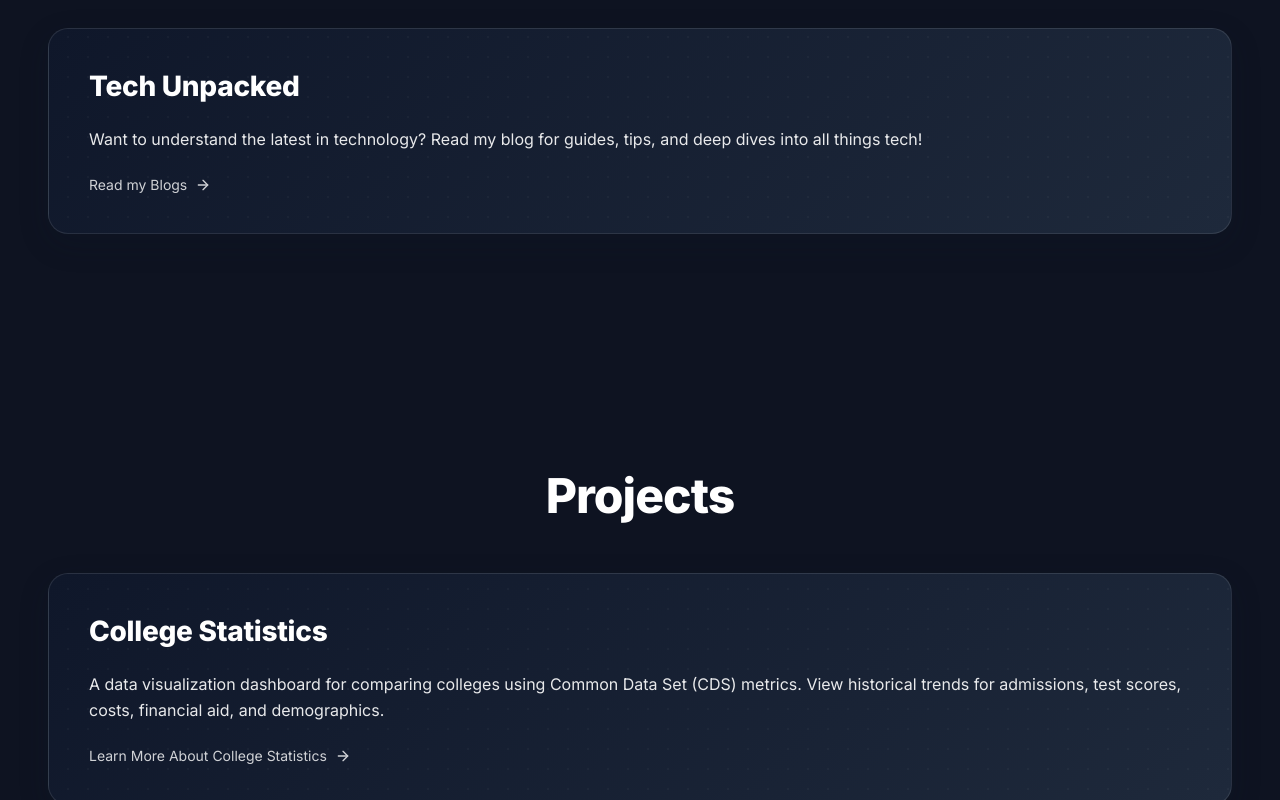
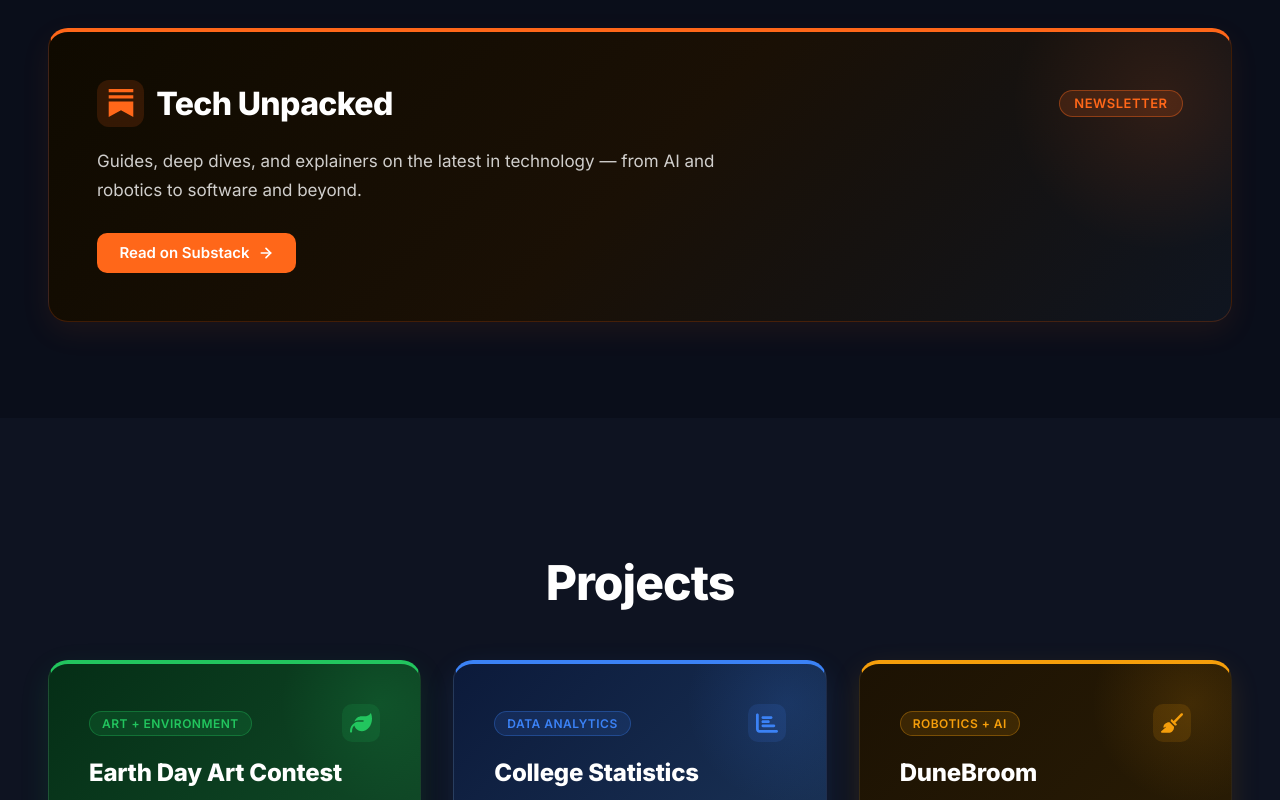
Before and after one commit to groverneev/Neev_Website, a Next.js app: page / in a window 1280 px wide. Shown: the part 960-1760 px from the top of the page. Built offline with nearby package versions, Linux system fonts and the light colour scheme.

Commit message:
much more colorful

```diff
--- a/components/BlogSection.tsx
+++ b/components/BlogSection.tsx
@@ -1,12 +1,14 @@
 "use client";
+
+import { SiSubstack } from "react-icons/si";
 
 export default function BlogSection() {
   return (
     <section
-      id="projects"
+      id="blog"
       style={{
         padding: "6rem 2rem",
-        background: "#0E1321",
+        background: "#0a0e1a",
         textAlign: "center",
       }}
     >
@@ -19,20 +21,16 @@ export default function BlogSection() {
           letterSpacing: "-0.02em",
         }}
       >
-        Blogs
+        Blog
       </h2>
 
       <div
         style={{
           maxWidth: 1200,
           margin: "0 auto",
-          display: "grid",
-          gridTemplateColumns: "repeat(auto-fit, minmax(350px, 1fr))",
-          gap: "2rem",
           padding: "0 1rem",
         }}
       >
-        {/* DuneBroom Project */}
         <a
           href="https://techunpacked.substack.com"
           target="_blank"
@@ -45,105 +43,159 @@ export default function BlogSection() {
         >
           <div
             style={{
-              background: "linear-gradient(135deg, #0f172a 0%, #1e293b 100%)",
+              background:
+                "linear-gradient(135deg, #0f0a00 0%, #1a1005 50%, #0f1520 100%)",
               borderRadius: "20px",
-              padding: "2.5rem",
+              padding: "3rem",
               color: "#fff",
               textAlign: "left",
               transition: "all 0.3s ease",
-              boxShadow: "0 10px 30px rgba(15, 23, 42, 0.2)",
-              border: "1px solid rgba(255, 255, 255, 0.1)",
+              boxShadow: "0 10px 30px rgba(255, 103, 25, 0.08)",
+              border: "1px solid rgba(255, 103, 25, 0.2)",
+              borderTop: "4px solid #ff6719",
               position: "relative",
               overflow: "hidden",
               cursor: "pointer",
             }}
             onMouseEnter={(e) => {
-              e.currentTarget.style.transform = "translateY(-8px)";
+              e.currentTarget.style.transform = "translateY(-6px)";
               e.currentTarget.style.boxShadow =
-                "0 20px 40px rgba(15, 23, 42, 0.3)";
+                "0 20px 40px rgba(255, 103, 25, 0.15)";
             }}
             onMouseLeave={(e) => {
               e.currentTarget.style.transform = "translateY(0)";
               e.currentTarget.style.boxShadow =
-                "0 10px 30px rgba(15, 23, 42, 0.2)";
+                "0 10px 30px rgba(255, 103, 25, 0.08)";
             }}
           >
-            {/* Background Pattern */}
+            {/* Background glow */}
             <div
               style={{
                 position: "absolute",
-                top: "-50%",
-                right: "-50%",
-                width: "200%",
-                height: "200%",
+                top: "-80px",
+                right: "-80px",
+                width: "300px",
+                height: "300px",
                 background:
-                  "radial-gradient(circle, rgba(255,255,255,0.1) 1px, transparent 1px)",
-                backgroundSize: "20px 20px",
-                opacity: 0.3,
+                  "radial-gradient(circle, rgba(255, 103, 25, 0.12) 0%, transparent 70%)",
                 zIndex: 0,
               }}
             />
 
             {/* Content */}
-            <div style={{ position: "relative", zIndex: 1 }}>
+            <div
+              style={{
+                position: "relative",
+                zIndex: 1,
+                display: "flex",
+                flexDirection: "column",
+                gap: "1.25rem",
+              }}
+            >
+              {/* Top row: icon + newsletter tag */}
               <div
                 style={{
                   display: "flex",
                   alignItems: "center",
+                  justifyContent: "space-between",
+                  flexWrap: "wrap",
                   gap: "1rem",
-                  marginBottom: "1.5rem",
                 }}
               >
+                <div
+                  style={{
+                    display: "flex",
+                    alignItems: "center",
+                    gap: "0.75rem",
+                  }}
+                >
+                  <div
+                    style={{
+                      background: "rgba(255, 103, 25, 0.15)",
+                      borderRadius: "12px",
+                      padding: "0.6rem",
+                      display: "flex",
+                      alignItems: "center",
+                      justifyContent: "center",
+                    }}
+                  >
+                    <SiSubstack size={28} color="#ff6719" />
+                  </div>
                   <h3
                     style={{
-                    fontSize: 28,
+                      fontSize: 32,
                       fontWeight: 700,
                       margin: 0,
-                    letterSpacing: "-0.01em",
+                      letterSpacing: "-0.02em",
                     }}
                   >
                     Tech Unpacked
                   </h3>
                 </div>
 
+                {/* Newsletter tag */}
+                <span
+                  style={{
+                    background: "rgba(255, 103, 25, 0.15)",
+                    border: "1px solid rgba(255, 103, 25, 0.4)",
+                    color: "#ff6719",
+                    borderRadius: "999px",
+                    padding: "0.3rem 0.9rem",
+                    fontSize: 13,
+                    fontWeight: 600,
+                    letterSpacing: "0.04em",
+                    textTransform: "uppercase",
+                  }}
+                >
+                  Newsletter
+                </span>
+              </div>
+
               <p
                 style={{
-                  fontSize: 16,
-                  lineHeight: 1.6,
+                  fontSize: 17,
+                  lineHeight: 1.7,
                   margin: 0,
-                  opacity: 0.9,
-                  maxWidth: "100%",
+                  color: "rgba(255,255,255,0.8)",
+                  maxWidth: "680px",
                 }}
               >
-                Want to understand the latest in technology? Read my blog for
-                guides, tips, and deep dives into all things tech!
+                Guides, deep dives, and explainers on the latest in technology —
+                from AI and robotics to software and beyond.
               </p>
 
-              <div
+              {/* CTA button */}
+              <div>
+                <span
                   style={{
-                  marginTop: "1.5rem",
-                  display: "flex",
+                    display: "inline-flex",
                     alignItems: "center",
                     gap: "0.5rem",
-                  opacity: 0.8,
-                  fontSize: 14,
-                  fontWeight: 500,
+                    background: "#ff6719",
+                    color: "#fff",
+                    fontWeight: 600,
+                    fontSize: 15,
+                    borderRadius: "10px",
+                    padding: "0.65rem 1.4rem",
+                    marginTop: "0.5rem",
+                    transition: "background 0.2s ease",
                   }}
                 >
-                <span>Read my Blogs</span>
+                  Read on Substack
                   <svg
                     width="16"
                     height="16"
                     viewBox="0 0 24 24"
                     fill="none"
                     stroke="currentColor"
-                  strokeWidth="2"
+                    strokeWidth="2.5"
                     strokeLinecap="round"
                     strokeLinejoin="round"
                   >
                     <path d="M5 12h14" />
                     <path d="m12 5 7 7-7 7" />
                   </svg>
+                </span>
               </div>
             </div>
           </div>
--- a/components/ProjectsSection.tsx
+++ b/components/ProjectsSection.tsx
@@ -1,6 +1,61 @@
 "use client";
 
-import { FaBroom } from "react-icons/fa6";
+import { FaBroom, FaLeaf, FaChartBar, FaHandshake } from "react-icons/fa6";
+
+const projects = [
+  {
+    href: "https://earthdayartcontest.vercel.app",
+    accent: "#22c55e",
+    gradient: "linear-gradient(135deg, #052e16 0%, #14532d 100%)",
+    shadowColor: "rgba(34, 197, 94, 0.12)",
+    shadowHoverColor: "rgba(34, 197, 94, 0.22)",
+    tag: "Art + Environment",
+    icon: <FaLeaf size={22} color="#22c55e" />,
+    title: "Earth Day Art Contest",
+    description:
+      "An art competition for ages 5–17 celebrating Earth Day 2026, with prizes across two age groups. Encouraging young artists to connect creativity with environmental awareness.",
+    cta: "Visit →",
+  },
+  {
+    href: "https://collegestatistics.org",
+    accent: "#3b82f6",
+    gradient: "linear-gradient(135deg, #0c1a3a 0%, #1e3a5f 100%)",
+    shadowColor: "rgba(59, 130, 246, 0.12)",
+    shadowHoverColor: "rgba(59, 130, 246, 0.22)",
+    tag: "Data Analytics",
+    icon: <FaChartBar size={22} color="#3b82f6" />,
+    title: "College Statistics",
+    description:
+      "A data visualization dashboard comparing universities using Common Data Set metrics — acceptance rates, costs, SAT scores, financial aid, and demographics over time.",
+    cta: "Visit →",
+  },
+  {
+    href: "https://dunebroom.com",
+    accent: "#f59e0b",
+    gradient: "linear-gradient(135deg, #1c1203 0%, #2d1f05 100%)",
+    shadowColor: "rgba(245, 158, 11, 0.12)",
+    shadowHoverColor: "rgba(245, 158, 11, 0.22)",
+    tag: "Robotics + AI",
+    icon: <FaBroom size={22} color="#f59e0b" />,
+    title: "DuneBroom",
+    description:
+      "An autonomous beach-cleaning robot powered by edge AI. Uses ML-based computer vision to distinguish litter from natural material and remove it without disturbing the environment.",
+    cta: "Visit →",
+  },
+  {
+    href: "https://buddybridge.us",
+    accent: "#8b5cf6",
+    gradient: "linear-gradient(135deg, #1a0f2e 0%, #2d1b4e 100%)",
+    shadowColor: "rgba(139, 92, 246, 0.12)",
+    shadowHoverColor: "rgba(139, 92, 246, 0.22)",
+    tag: "Community",
+    icon: <FaHandshake size={22} color="#8b5cf6" />,
+    title: "BuddyBridge",
+    description:
+      "A platform connecting elderly adults with teen and college volunteers for free, everyday task assistance — bridging generations through community service.",
+    cta: "Visit →",
+  },
+];
 
 export default function ProjectsSection() {
   return (
@@ -29,14 +84,15 @@ export default function ProjectsSection() {
           maxWidth: 1200,
           margin: "0 auto",
           display: "grid",
-          gridTemplateColumns: "repeat(auto-fit, minmax(350px, 1fr))",
+          gridTemplateColumns: "repeat(auto-fit, minmax(320px, 1fr))",
           gap: "2rem",
           padding: "0 1rem",
         }}
       >
-        {/* College Statistics */}
+        {projects.map((project) => (
           <a
-          href="https://collegestatistics.org"
+            key={project.title}
+            href={project.href}
             target="_blank"
             rel="noopener noreferrer"
             style={{
@@ -47,223 +103,131 @@ export default function ProjectsSection() {
           >
             <div
               style={{
-              background: "linear-gradient(135deg, #0f172a 0%, #1e293b 100%)",
+                background: project.gradient,
                 borderRadius: "20px",
                 padding: "2.5rem",
                 color: "#fff",
                 textAlign: "left",
                 transition: "all 0.3s ease",
-              boxShadow: "0 10px 30px rgba(15, 23, 42, 0.2)",
-              border: "1px solid rgba(255, 255, 255, 0.1)",
+                boxShadow: `0 10px 30px ${project.shadowColor}`,
+                border: "1px solid rgba(255, 255, 255, 0.07)",
+                borderTop: `4px solid ${project.accent}`,
                 position: "relative",
                 overflow: "hidden",
                 cursor: "pointer",
+                height: "100%",
+                boxSizing: "border-box",
               }}
               onMouseEnter={(e) => {
                 e.currentTarget.style.transform = "translateY(-8px)";
-              e.currentTarget.style.boxShadow =
-                "0 20px 40px rgba(15, 23, 42, 0.3)";
+                e.currentTarget.style.boxShadow = `0 20px 40px ${project.shadowHoverColor}`;
               }}
               onMouseLeave={(e) => {
                 e.currentTarget.style.transform = "translateY(0)";
-              e.currentTarget.style.boxShadow =
-                "0 10px 30px rgba(15, 23, 42, 0.2)";
+                e.currentTarget.style.boxShadow = `0 10px 30px ${project.shadowColor}`;
               }}
             >
-            {/* Background Pattern */}
+              {/* Subtle glow in corner */}
               <div
                 style={{
                   position: "absolute",
-                top: "-50%",
-                right: "-50%",
-                width: "200%",
-                height: "200%",
-                background:
-                  "radial-gradient(circle, rgba(255,255,255,0.1) 1px, transparent 1px)",
-                backgroundSize: "20px 20px",
-                opacity: 0.3,
+                  top: "-60px",
+                  right: "-60px",
+                  width: "200px",
+                  height: "200px",
+                  background: `radial-gradient(circle, ${project.accent}22 0%, transparent 70%)`,
                   zIndex: 0,
                 }}
               />
 
-            {/* Content */}
-            <div style={{ position: "relative", zIndex: 1 }}>
+              <div
+                style={{
+                  position: "relative",
+                  zIndex: 1,
+                  display: "flex",
+                  flexDirection: "column",
+                  gap: "1rem",
+                }}
+              >
+                {/* Tag + icon row */}
                 <div
                   style={{
                     display: "flex",
                     alignItems: "center",
-                  gap: "1rem",
-                  marginBottom: "1.5rem",
+                    justifyContent: "space-between",
                   }}
                 >
+                  <span
+                    style={{
+                      background: `${project.accent}22`,
+                      border: `1px solid ${project.accent}55`,
+                      color: project.accent,
+                      borderRadius: "999px",
+                      padding: "0.25rem 0.75rem",
+                      fontSize: 12,
+                      fontWeight: 600,
+                      letterSpacing: "0.04em",
+                      textTransform: "uppercase",
+                    }}
+                  >
+                    {project.tag}
+                  </span>
+                  <div
+                    style={{
+                      background: `${project.accent}22`,
+                      borderRadius: "10px",
+                      padding: "0.5rem",
+                      display: "flex",
+                      alignItems: "center",
+                      justifyContent: "center",
+                    }}
+                  >
+                    {project.icon}
+                  </div>
+                </div>
+
+                {/* Title */}
                 <h3
                   style={{
-                    fontSize: 28,
+                    fontSize: 24,
                     fontWeight: 700,
                     margin: 0,
                     letterSpacing: "-0.01em",
                   }}
                 >
-                  College Statistics
+                  {project.title}
                 </h3>
-              </div>
 
+                {/* Description */}
                 <p
                   style={{
-                  fontSize: 16,
-                  lineHeight: 1.6,
+                    fontSize: 15,
+                    lineHeight: 1.65,
                     margin: 0,
-                  opacity: 0.9,
-                  maxWidth: "100%",
+                    color: "rgba(255,255,255,0.75)",
                   }}
                 >
-                A data visualization dashboard for comparing colleges using
-                Common Data Set (CDS) metrics. View historical trends for
-                admissions, test scores, costs, financial aid, and demographics.
+                  {project.description}
                 </p>
 
+                {/* CTA */}
                 <div
                   style={{
-                  marginTop: "1.5rem",
+                    marginTop: "0.5rem",
                     display: "flex",
                     alignItems: "center",
-                  gap: "0.5rem",
-                  opacity: 0.8,
+                    gap: "0.4rem",
+                    color: project.accent,
                     fontSize: 14,
-                  fontWeight: 500,
+                    fontWeight: 600,
                   }}
                 >
-                <span>Learn More About College Statistics</span>
-                <svg
-                  width="16"
-                  height="16"
-                  viewBox="0 0 24 24"
-                  fill="none"
-                  stroke="currentColor"
-                  strokeWidth="2"
-                  strokeLinecap="round"
-                  strokeLinejoin="round"
-                >
-                  <path d="M5 12h14" />
-                  <path d="m12 5 7 7-7 7" />
-                </svg>
+                  {project.cta}
                 </div>
               </div>
             </div>
           </a>
-
-        {/* DuneBroom Project
-        <a
-          href="https://dunebroom.com"
-          target="_blank"
-          rel="noopener noreferrer"
-          style={{
-            textDecoration: "none",
-            color: "inherit",
-            display: "block",
-          }}
-        >
-          <div
-            style={{
-              background: "linear-gradient(135deg, #0f172a 0%, #1e293b 100%)",
-              borderRadius: "20px",
-              padding: "2.5rem",
-              color: "#fff",
-              textAlign: "left",
-              transition: "all 0.3s ease",
-              boxShadow: "0 10px 30px rgba(15, 23, 42, 0.2)",
-              border: "1px solid rgba(255, 255, 255, 0.1)",
-              position: "relative",
-              overflow: "hidden",
-              cursor: "pointer",
-            }}
-            onMouseEnter={(e) => {
-              e.currentTarget.style.transform = "translateY(-8px)";
-              e.currentTarget.style.boxShadow = "0 20px 40px rgba(15, 23, 42, 0.3)";
-            }}
-            onMouseLeave={(e) => {
-              e.currentTarget.style.transform = "translateY(0)";
-              e.currentTarget.style.boxShadow = "0 10px 30px rgba(15, 23, 42, 0.2)";
-            }}
-          >
-            <div
-              style={{
-                position: "absolute",
-                top: "-50%",
-                right: "-50%",
-                width: "200%",
-                height: "200%",
-                background: "radial-gradient(circle, rgba(255,255,255,0.1) 1px, transparent 1px)",
-                backgroundSize: "20px 20px",
-                opacity: 0.3,
-                zIndex: 0,
-              }}
-            />
-
-            <div style={{ position: "relative", zIndex: 1 }}>
-              <div
-                style={{
-                  display: "flex",
-                  alignItems: "center",
-                  gap: "1rem",
-                  marginBottom: "1.5rem",
-                }}
-              >
-                <FaBroom size={32} />
-                <h3
-                  style={{
-                    fontSize: 28,
-                    fontWeight: 700,
-                    margin: 0,
-                    letterSpacing: "-0.01em",
-                  }}
-                >
-                  DuneBroom
-                </h3>
-              </div>
-
-              <p
-                style={{
-                  fontSize: 16,
-                  lineHeight: 1.6,
-                  margin: 0,
-                  opacity: 0.9,
-                  maxWidth: "100%",
-                }}
-              >
-                DuneBroom is a student-led robotics project dedicated to making a real-world impact for our beaches and our planet. Founded by Neev Grover, DuneBroom builds autonomous robots powered by edge AI to clean beaches.
-              </p>
-
-              <div
-                style={{
-                  marginTop: "1.5rem",
-                  display: "flex",
-                  alignItems: "center",
-                  gap: "0.5rem",
-                  opacity: 0.8,
-                  fontSize: 14,
-                  fontWeight: 500,
-                }}
-              >
-                <span>Learn More About DuneBroom</span>
-                <svg
-                  width="16"
-                  height="16"
-                  viewBox="0 0 24 24"
-                  fill="none"
-                  stroke="currentColor"
-                  strokeWidth="2"
-                  strokeLinecap="round"
-                  strokeLinejoin="round"
-                >
-                  <path d="M5 12h14" />
-                  <path d="m12 5 7 7-7 7" />
-                </svg>
-              </div>
-            </div>
-          </div>
-        </a>
-*/}
+        ))}
       </div>
     </section>
   );
```
Also changed, not shown: 1 other file (tests, documents, lock files or other folders). Lines whose indentation alone changed are shown as unchanged.
